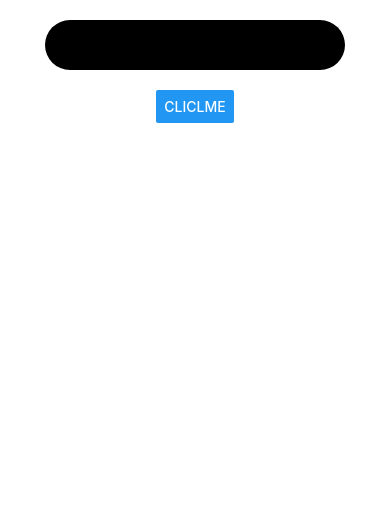
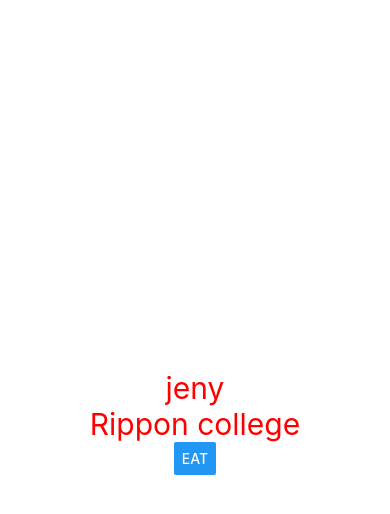
Before and after one commit to Hirusha2000/AMD-Advanced_MobileApplication_Development, a React Native app: screen / in a window 390 px wide. Shown: the top 514 px of the page. Built offline with nearby package versions, Linux system fonts and the light colour scheme.

Commit message:
How to create object

```diff
--- a/App.tsx
+++ b/App.tsx
@@ -1,43 +1,59 @@
 
 import React, {useState}from 'react';
 import { Alert, TextInput, View } from 'react-native';
-import { Text,Button } from 'react-native';
+import { Text,Button,StyleSheet } from 'react-native';
 
 
 
 function App(): React.JSX.Element {
 
-var textValue='';
 
+var Student={
 
-function displayValue(){
-console.log("Text value= "+textValue);
-Alert.alert("Text says",textValue);
+  name:'jeny',
+  age:6,
+  school:'Rippon college',
+  eat:function(){
+console.log("Eating");
 
+  },
+  play:function(){
+    console.log("Play some Games")
+  }
 
 }
 
-function onTextChange(v:string){
-textValue=v;
 
+function makeStudentEat(){
+  Student.eat();
 }
 
 return (
-  <View style={{alignItems:'center'}}>
+  <View style={{alignItems:'center' ,
+  backgroundColor:'white',
+  flex:1,
+  justifyContent:'center' }}>
 
-<TextInput style={{
-width:300, height:50,
-borderRadius:30,
-backgroundColor:'black',
-color:'white',
-marginVertical:20,
 
-}} onChangeText={onTextChange}/>
-<Button title='CliclMe'  onPress={displayValue}/>
+  <Text style={{fontSize:30,
+  color:'red'
+
+  }}>{Student.name}</Text>
+
+
+
+<Text style={{fontSize:30,
+  color:'red'
+
+  }}>{Student.school}</Text>
+
+
+<Button title='eat' onPress={makeStudentEat}/>
 
   </View>
   );
 }
 
 
+
 export default App;
```
